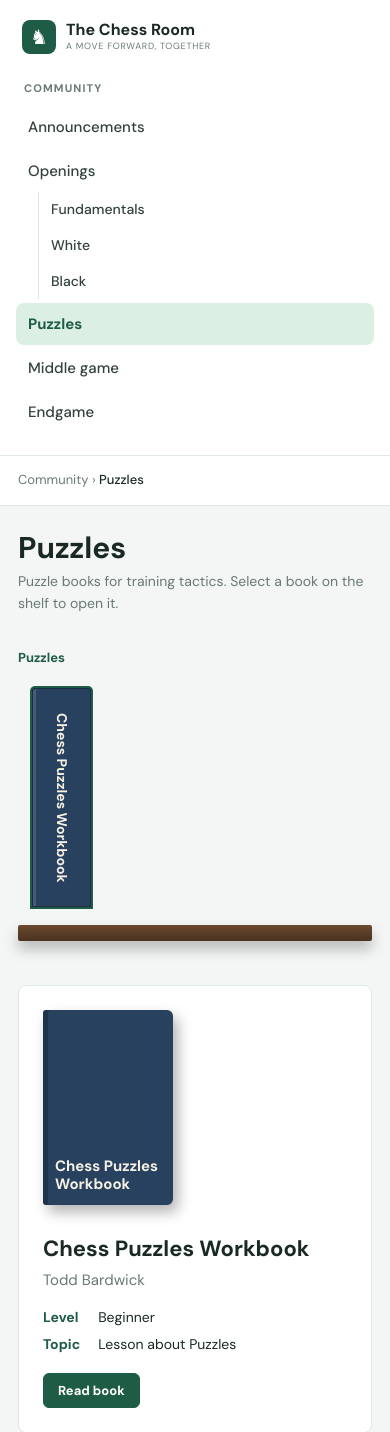
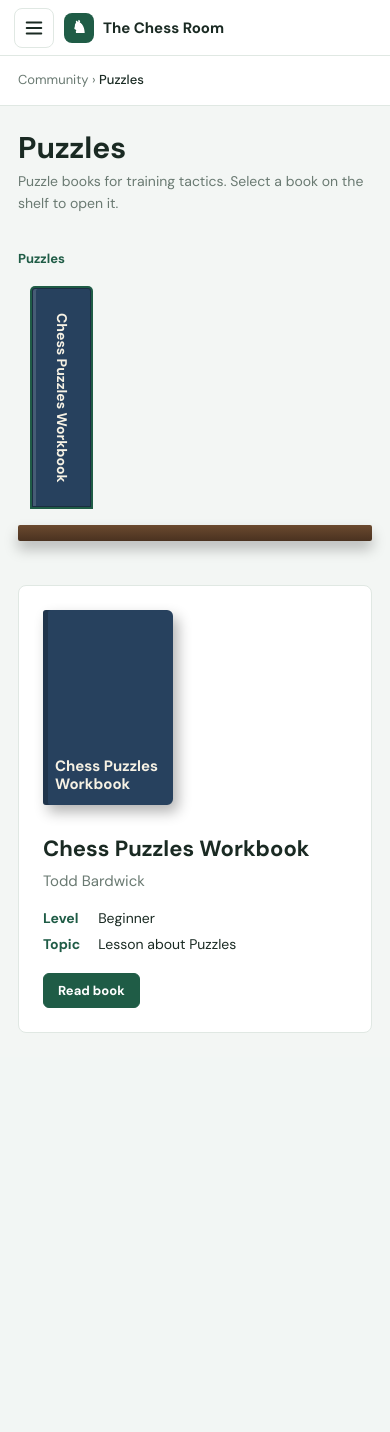
Before and after one commit to Lawrenzzzzz/Chess-Library-System, a PHP site: page /pages/puzzles.php in a window 390 px wide. Shown: the top 1432 px of the page. After the commit the page ends 1033 px from the top, so only its background shows below. Run offline with PHP 8.4, Linux system fonts and the light colour scheme; data comes from the database, SQL or seed files in the repository.

Commit message:
Fix the Side Nav Bar

```diff
--- a/assets/css/shelf.css
+++ b/assets/css/shelf.css
@@ -36,6 +36,10 @@ a {
   display: grid;
   grid-template-columns: 230px 1fr;
   min-height: 100vh;
+}
+.mobile-bar,
+.nav-scrim {
+  display: none;
 }
 .side-nav {
   background: #fff;
@@ -451,12 +455,95 @@ a {
 @media (max-width: 860px) {
   .app {
     grid-template-columns: 1fr;
+    align-content: start;
+  }
+  .mobile-bar {
+    display: flex;
+    align-items: center;
+    gap: 10px;
+    position: sticky;
+    top: 0;
+    z-index: 60;
+    height: 56px;
+    padding: 0 14px;
+    background: #fff;
+    border-bottom: 1px solid var(--line);
+  }
+  .nav-toggle-btn {
+    display: inline-flex;
+    align-items: center;
+    justify-content: center;
+    width: 40px;
+    height: 40px;
+    flex: none;
+    border: 1px solid var(--line);
+    border-radius: 8px;
+    background: #fff;
+    color: var(--ink);
+    cursor: pointer;
+    transition: background 150ms ease;
+  }
+  .nav-toggle-btn:hover {
+    background: var(--bg);
+  }
+  .mobile-brand {
+    display: flex;
+    align-items: center;
+    gap: 9px;
+    font-weight: 700;
+    text-decoration: none;
+    color: var(--ink);
+  }
+  .mobile-brand i {
+    display: grid;
+    place-items: center;
+    width: 30px;
+    height: 30px;
+    border-radius: 8px;
+    background: var(--green);
+    color: #fff;
+    font-style: normal;
+    font-size: 17px;
   }
   .side-nav {
-    position: static;
-    height: auto;
-    border-right: 0;
-    border-bottom: 1px solid var(--line);
+    position: fixed;
+    top: 0;
+    left: 0;
+    bottom: 0;
+    z-index: 70;
+    width: 268px;
+    max-width: 84vw;
+    height: 100%;
+    padding: 20px 16px;
+    background: #fff;
+    border-right: 1px solid var(--line);
+    border-bottom: 0;
+    overflow-y: auto;
+    transform: translateX(-100%);
+    visibility: hidden;
+    transition: transform 240ms ease, visibility 240ms ease;
+    box-shadow: 0 20px 60px rgba(16, 34, 26, 0.18);
+  }
+  .side-nav.is-open {
+    transform: translateX(0);
+    visibility: visible;
+  }
+  .nav-scrim {
+    display: block;
+    position: fixed;
+    inset: 0;
+    z-index: 65;
+    background: rgba(15, 30, 24, 0.5);
+    opacity: 0;
+    visibility: hidden;
+    transition: opacity 220ms ease, visibility 220ms ease;
+  }
+  .nav-scrim.is-open {
+    opacity: 1;
+    visibility: visible;
+  }
+  body.nav-open {
+    overflow: hidden;
   }
   .tip {
     display: none;
@@ -488,6 +575,10 @@ a {
 }
 @media (prefers-reduced-motion: reduce) {
   .spine {
+    transition: none;
+  }
+  .side-nav,
+  .nav-scrim {
     transition: none;
   }
 }
--- /dev/null
+++ b/assets/js/nav.js
@@ -0,0 +1,84 @@
+(() => {
+  'use strict';
+
+  const nav = document.querySelector('.side-nav');
+  const app = document.querySelector('.app');
+  if (!nav || !app) return;
+
+  nav.id = nav.id || 'primary-nav';
+
+  /* Build a mobile top bar + toggle from the existing logo link so it
+     keeps working on every page regardless of its relative links. */
+  const logo = nav.querySelector('.logo');
+  const brandHref = logo?.getAttribute('href') || 'main_page.php';
+  const brandName = logo?.querySelector('b')?.textContent?.trim() || 'The Chess Room';
+
+  const bar = document.createElement('header');
+  bar.className = 'mobile-bar';
+
+  const toggleBtn = document.createElement('button');
+  toggleBtn.type = 'button';
+  toggleBtn.className = 'nav-toggle-btn';
+  toggleBtn.setAttribute('aria-label', 'Open navigation');
+  toggleBtn.setAttribute('aria-expanded', 'false');
+  toggleBtn.setAttribute('aria-controls', nav.id);
+  toggleBtn.innerHTML =
+    '<svg xmlns="http://www.w3.org/2000/svg" width="22" height="22" viewBox="0 0 24 24" fill="none" stroke="currentColor" stroke-width="2" stroke-linecap="round" stroke-linejoin="round" aria-hidden="true"><line x1="4" x2="20" y1="6" y2="6"/><line x1="4" x2="20" y1="12" y2="12"/><line x1="4" x2="20" y1="18" y2="18"/></svg>';
+
+  const brand = document.createElement('a');
+  brand.className = 'mobile-brand';
+  brand.href = brandHref;
+  brand.innerHTML = '<i>&#9822;</i>';
+  const brandText = document.createElement('span');
+  brandText.textContent = brandName;
+  brand.appendChild(brandText);
+
+  bar.appendChild(toggleBtn);
+  bar.appendChild(brand);
+  app.insertBefore(bar, app.firstChild);
+
+  const scrim = document.createElement('div');
+  scrim.className = 'nav-scrim';
+  document.body.appendChild(scrim);
+
+  const mq = window.matchMedia('(max-width: 860px)');
+
+  function isOpen() {
+    return nav.classList.contains('is-open');
+  }
+
+  function openNav() {
+    nav.classList.add('is-open');
+    scrim.classList.add('is-open');
+    document.body.classList.add('nav-open');
+    toggleBtn.setAttribute('aria-expanded', 'true');
+    const firstLink = nav.querySelector('a');
+    if (firstLink) firstLink.focus({ preventScroll: true });
+  }
+
+  function closeNav() {
+    if (!isOpen()) return;
+    nav.classList.remove('is-open');
+    scrim.classList.remove('is-open');
+    document.body.classList.remove('nav-open');
+    toggleBtn.setAttribute('aria-expanded', 'false');
+    toggleBtn.focus({ preventScroll: true });
+  }
+
+  toggleBtn.addEventListener('click', () => (isOpen() ? closeNav() : openNav()));
+  scrim.addEventListener('click', closeNav);
+
+  nav.addEventListener('click', (event) => {
+    if (mq.matches && event.target.closest('a')) closeNav();
+  });
+
+  document.addEventListener('keydown', (event) => {
+    if (event.key === 'Escape') closeNav();
+  });
+
+  const onChange = (event) => {
+    if (!event.matches) closeNav();
+  };
+  if (mq.addEventListener) mq.addEventListener('change', onChange);
+  else mq.addListener(onChange);
+})();
--- a/pages/endgame.php
+++ b/pages/endgame.php
@@ -60,6 +60,7 @@ $shelves = books_grouped($conn, 'endgame');
             </div>
         </div>
     </div>
+    <script src="../assets/js/nav.js"></script>
     <script src="../assets/js/pdf-viewer.js"></script>
     <script src="../assets/js/books.js"></script>
 </body>
--- a/pages/main_page.php
+++ b/pages/main_page.php
@@ -102,6 +102,7 @@ $shelfBooks = all_books($conn);
             </div>
         </div>
     </div>
+    <script src="../assets/js/nav.js"></script>
     <script src="../assets/js/pdf-viewer.js"></script>
     <script src="../assets/js/bookshelf.js"></script>
     <script src="../assets/js/announcements.js"></script>
--- a/pages/middle-game.php
+++ b/pages/middle-game.php
@@ -58,6 +58,7 @@ $shelves = books_grouped($conn, 'middle-game');
             </div>
         </div>
     </div>
+    <script src="../assets/js/nav.js"></script>
     <script src="../assets/js/pdf-viewer.js"></script>
     <script src="../assets/js/books.js"></script>
 </body>
--- a/pages/opening/black.php
+++ b/pages/opening/black.php
@@ -58,6 +58,7 @@ $shelves = books_grouped($conn, 'black');
             </div>
         </div>
     </div>
+    <script src="../../assets/js/nav.js"></script>
     <script src="../../assets/js/pdf-viewer.js"></script>
     <script src="../../assets/js/books.js"></script>
 </body>
--- a/pages/opening/fundamentals.php
+++ b/pages/opening/fundamentals.php
@@ -59,6 +59,7 @@ $shelves = books_grouped($conn, 'fundamentals');
             </div>
         </div>
     </div>
+    <script src="../../assets/js/nav.js"></script>
     <script src="../../assets/js/pdf-viewer.js"></script>
     <script src="../../assets/js/books.js"></script>
 </body>
--- a/pages/opening/white.php
+++ b/pages/opening/white.php
@@ -58,6 +58,7 @@ $shelves = books_grouped($conn, 'white');
             </div>
         </div>
     </div>
+    <script src="../../assets/js/nav.js"></script>
     <script src="../../assets/js/pdf-viewer.js"></script>
     <script src="../../assets/js/books.js"></script>
 </body>
--- a/pages/puzzles.php
+++ b/pages/puzzles.php
@@ -57,6 +57,7 @@ $shelves = books_grouped($conn, 'puzzles');
             </div>
         </div>
     </div>
+    <script src="../assets/js/nav.js"></script>
     <script src="../assets/js/pdf-viewer.js"></script>
     <script src="../assets/js/books.js"></script>
 </body>
```
